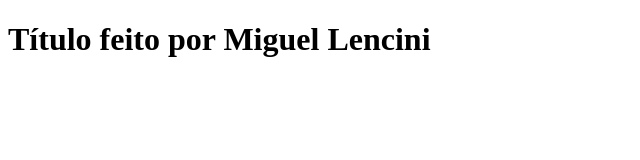
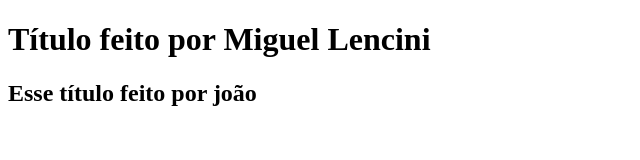
Before and after one commit to miguellencini/Aula-Git-Essencial, a plain HTML site: page index.html in a window 1280 px wide. Shown: the whole page, without its empty margins (0-640 px from the left). Drawn offline with Linux system fonts and the light colour scheme.

Commit message:
Título 2 criado por joão

```diff
--- a/index.html
+++ b/index.html
@@ -8,6 +8,7 @@
 <body>
 
     <h1>Título feito por Miguel Lencini</h1>
+    <h2>Esse título feito por joão</h2>
 
 </body>
 </html>
```
